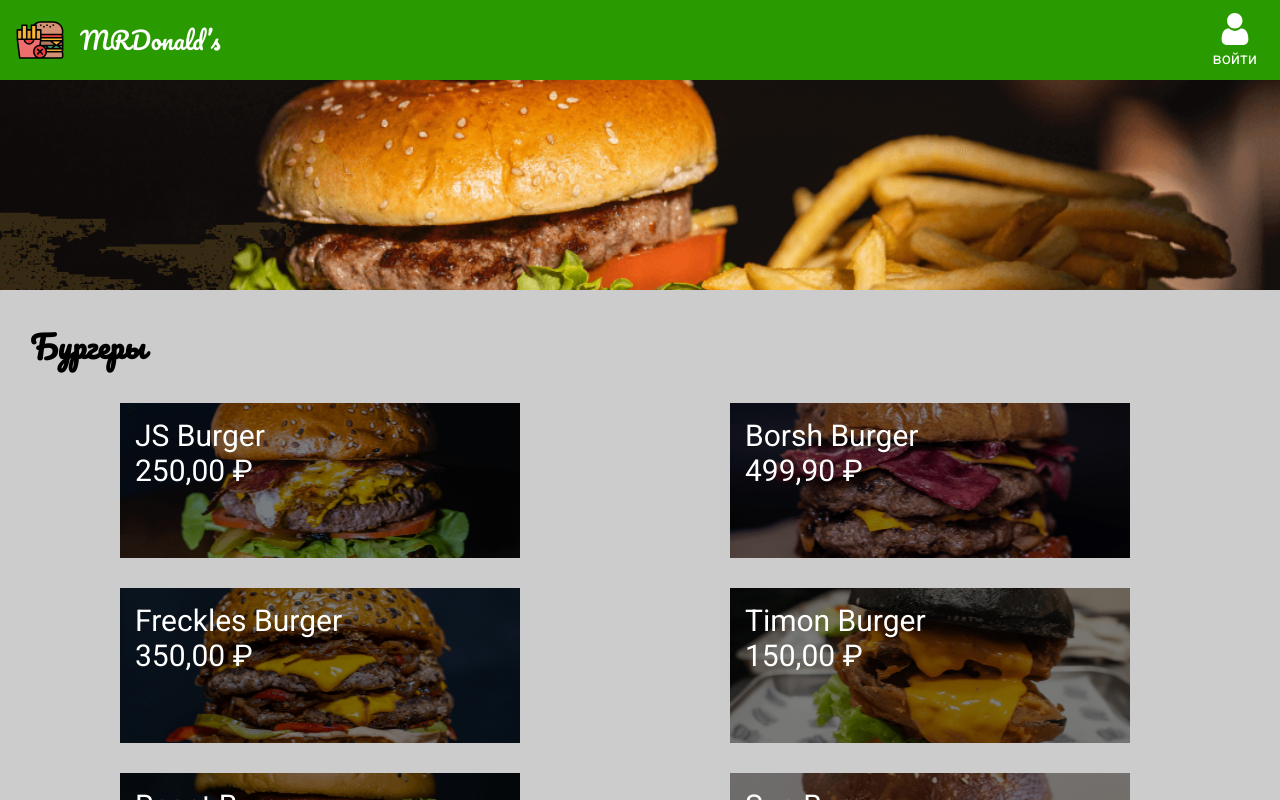
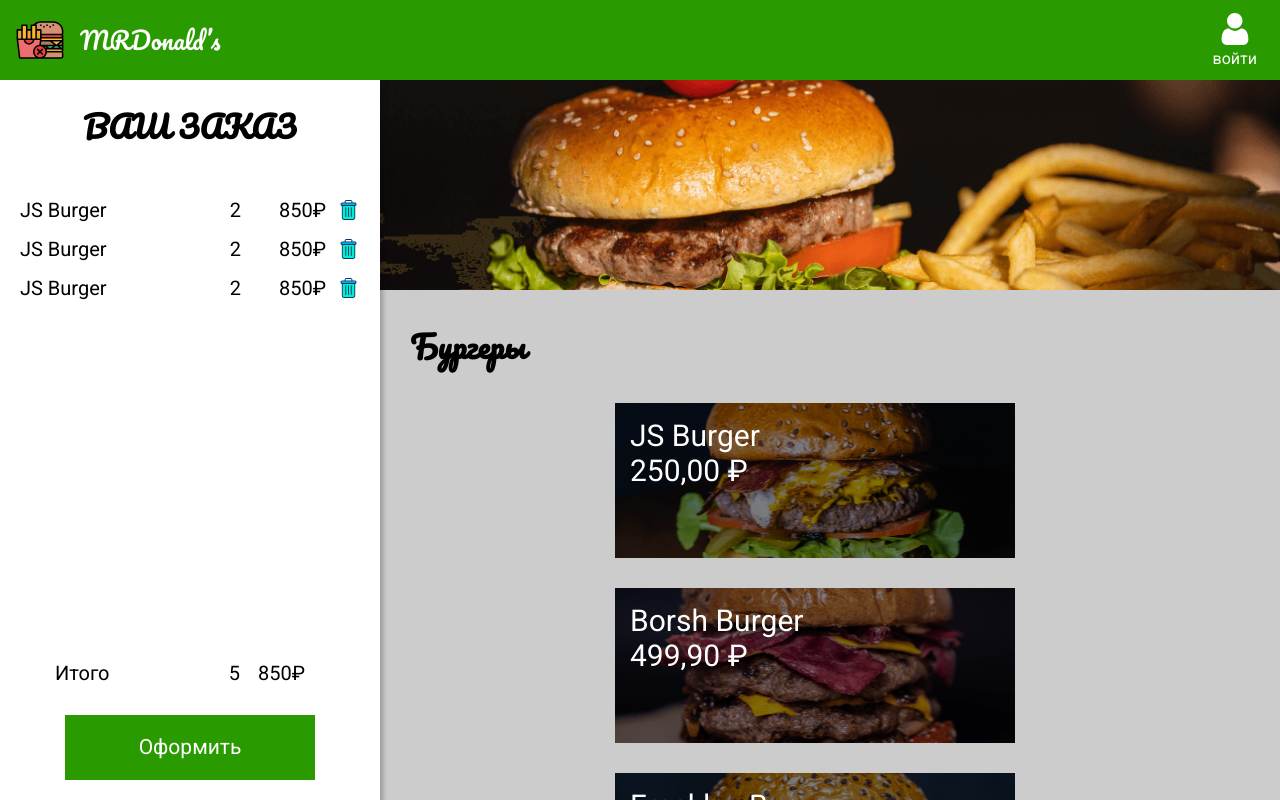
Before and after one commit to web-designer-life/mrdonalds, a React (Create React App) app: page / in a window 1280 px wide. Shown: the top 800 px of the page. Built offline with nearby package versions, Linux system fonts and the light colour scheme.

Commit message:
add: Order and OrderListItem

```diff
--- a/src/App.js
+++ b/src/App.js
@@ -3,6 +3,7 @@
 import { NavBar } from './Components/NavBar';
 import { Menu } from './Components/Menu';
 import { ModalItem } from './Components/ModalItem';
+import { Order } from './Components/Order';
 
 function App() {
   const [openItem, setOpenItem] = React.useState(null);
@@ -11,6 +12,7 @@
     <>
       <GlobalStyle/>
       <NavBar/>
+      <Order/>
       <Menu setOpenItem={setOpenItem}/>
       <ModalItem openItem={openItem} setOpenItem={setOpenItem}/>
     </>
--- a/src/Components/Menu.js
+++ b/src/Components/Menu.js
@@ -6,7 +6,7 @@
 
 const MenuStyled = styled.main`
     background-color: #ccc;
-    margin: 80px 0 0 0;
+    margin: 80px 0 0 380px;
 `;
 
 const SectionMenu = styled.section`
--- /dev/null
+++ b/src/Components/Order.js
@@ -0,0 +1,66 @@
+import React from 'react';
+import styled from 'styled-components';
+import { ButtonCheckout } from './ButtonCheckout';
+import { OrderListItem } from './OrderListItem';
+
+const OrderStyled = styled.section`
+    position: fixed;
+    display: flex;
+    flex-direction: column;
+    top: 80px;
+    left: 0;
+    background-color: white;
+    min-width: 380px;
+    height: calc(100% - 80px);
+    box-shadow: 3px 4px 5px rgba(0, 0, 0, 0.25);
+    padding: 20px;
+`;
+
+const OrderTitle = styled.h2`
+    text-transform: uppercase;
+    text-align: center;
+    margin: 0 0 30px 0;
+`;
+
+const OrderContent = styled.div`
+    flex-grow: 1;
+`;
+
+const OrderList = styled.ul`
+
+`;
+
+const TotalPrice = styled.span`
+    text-align: right;
+    min-width: 65px;
+    margin: 0 20px 0 0;
+`;
+
+const Total = styled.div`
+    display: flex;
+    margin: 0 35px 30px 35px;
+    & span:first-child {
+        flex-grow: 1;
+    }
+`;
+
+export const Order = () => {
+    return (
+        <OrderStyled>
+            <OrderTitle>Ваш заказ</OrderTitle>
+            <OrderContent>
+                <OrderList>
+                    <OrderListItem/>
+                    <OrderListItem/>
+                    <OrderListItem/>
+                </OrderList>
+            </OrderContent>
+            <Total>
+                <span>Итого</span>
+                <span>5</span>
+                <TotalPrice>850₽</TotalPrice>
+            </Total>
+            <ButtonCheckout>Оформить</ButtonCheckout>
+        </OrderStyled>
+    )
+};
--- /dev/null
+++ b/src/Components/OrderListItem.js
@@ -0,0 +1,39 @@
+import React from 'react';
+import styled from 'styled-components';
+import trashImage from '../image/trash.svg';
+
+const OrderItemStyled = styled.li`
+    display: flex;
+    margin: 15px 0;
+`;
+
+const ItemName = styled.span`
+    flex-grow: 1;
+`;
+
+const ItemPrice = styled.span`
+    text-align: right;
+    min-width: 65px;
+    margin: 0 10px 0 20px;
+`;
+
+const TrashButton = styled.button`
+    width: 24px;
+    height: 24px;
+    border-color: transparent;
+    background-color: transparent;
+    background-image: url(${trashImage});
+    background-position: center;
+    background-size: cover;
+    background-repeat: no-repeat;
+    cursor: pointer;
+`;
+
+export const OrderListItem = () => (
+    <OrderItemStyled>
+        <ItemName>JS Burger</ItemName>
+        <span>2</span>
+        <ItemPrice>850₽</ItemPrice>
+        <TrashButton/>
+    </OrderItemStyled>
+);
```
Also changed, not shown: src/image/trash.svg (added).
